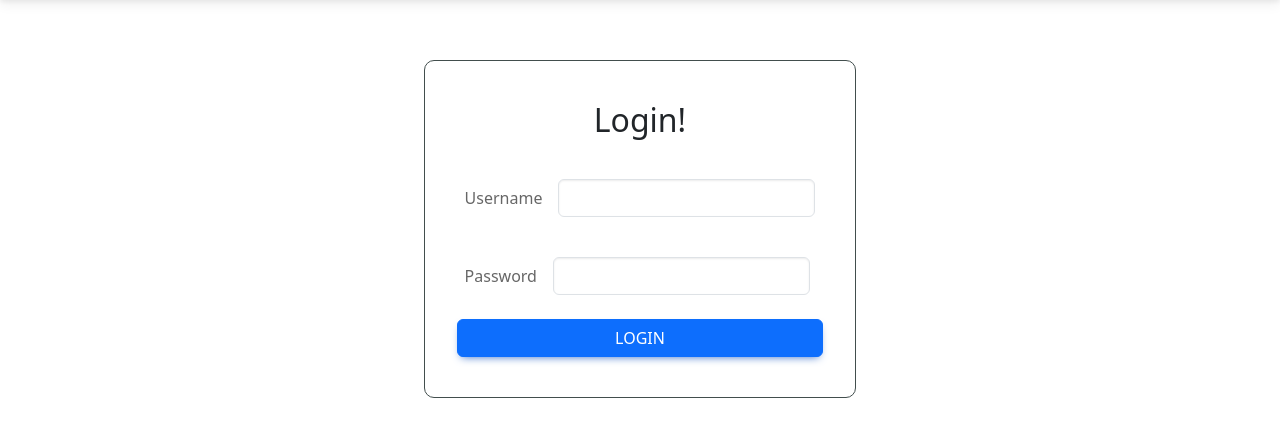
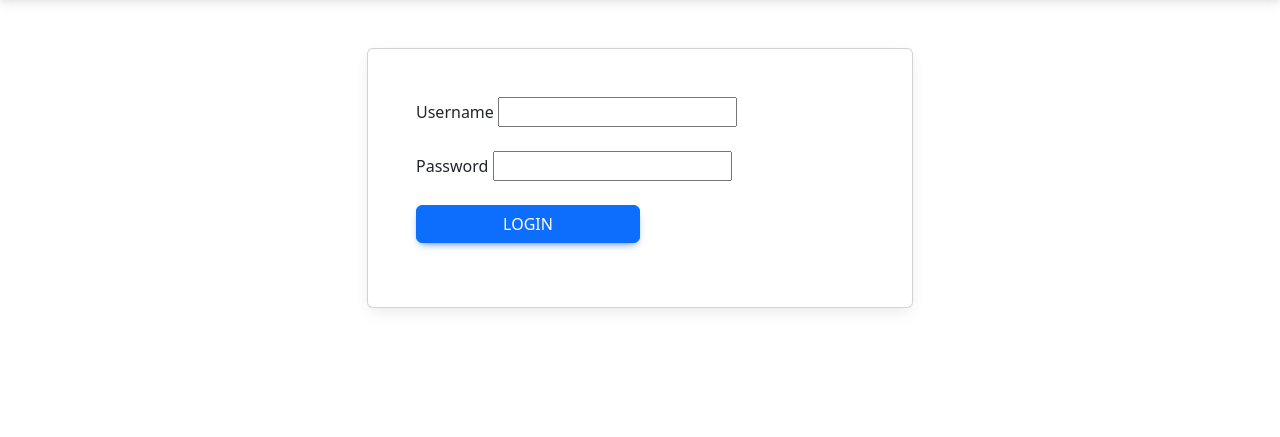
Before and after one commit to tejas1505/Agrocon, a Django app: page /Login/ in a window 1280 px wide. Shown: the part 56-493 px from the top of the page. Run offline with Django 3.2, Linux system fonts and the light colour scheme; some libraries are stand-ins or nearby versions.

Commit message:
Update Login.html

```diff
--- a/sensor/templates/Login.html
+++ b/sensor/templates/Login.html
@@ -14,22 +14,6 @@
     <title>Login!</title>
 </head>
 <style>
-    .body .container {
-        width: max-content;
-        margin-top: 60px;
-        border: 1px solid rgb(66, 78, 77);
-        border-radius: 10px;
-        padding: 40px;
-    }
-
-    .body .container h2 {
-        display: flex;
-        justify-content: center;
-    }
-
-    /* .form-outline input {
-        border: 1px solid black;
-    } */
 
     .message li {
         margin-top: 0px;
@@ -76,9 +60,11 @@
     </nav>
     <div class="body">
         {% load static %}
-        <div class="container">
-            <h2>Login!</h2>
-            <form method="POST">
+        <div class="container mt-5">
+            <div class="row d-flex justify-content-center">
+                <div class="col-md-6">
+                    <div class="card px-5 py-5" id="form1">
+                        <form method="post">
                             {% csrf_token %}
                             {% if messages %}
                             <ul class="alert alert-danger">
@@ -88,26 +74,24 @@
 
                             {% endfor %}
                             {% endif %}
-                <div class="row g-3 align-items-center my-4">
-                    <div class="col-auto">
-                        <label for="inputPassword6" class="col-form-label">Username</label>
+                            <div class="form-data" v-if="!submitted">
+                                <div class="forms-inputs mb-4"> <span>Username</span> <input autocomplete="off"
+                                        type="text" name="login_username" v-model="email"
+                                        v-bind:class="{'form-control':true, 'is-invalid' : !validEmail(email) && emailBlured}"
+                                        v-on:blur="emailBlured = true">
                                 </div>
-                    <div class="col-auto">
-                        <input type="text" name="login_username" id="inputUsername6" class="form-control" autocomplete="off">
+                                <div class="forms-inputs mb-4"> <span>Password</span> <input autocomplete="off"
+                                        type="password" name="login_password" v-model="password"
+                                        v-bind:class="{'form-control':true, 'is-invalid' : !validPassword(password) && passwordBlured}"
+                                        v-on:blur="passwordBlured = true">
+                                </div>
+                                <div class="mb-3"> <button v-on:click.stop.prevent="submit"
+                                        class="btn btn-primary w-50">Login</button> </div>
+                            </div>
+                        </form>
                     </div>
                 </div>
-                <div class="row g-3 align-items-center my-4">
-                    <div class="col-auto">
-                        <label for="inputPassword6" class="col-form-label">Password</label>
             </div>
-                    <div class="col-auto">
-                        <input type="password" name="login_password" id="inputPassword6" class="form-control">
-                    </div>
-                </div>
-                <div class="row g-3 align-items-center">
-                    <button type="submit" class="btn btn-primary">Login</button>
-                </div>
-            </form>
         </div>
     </div>
 </body>
```
Lines whose indentation alone changed are shown as unchanged.
